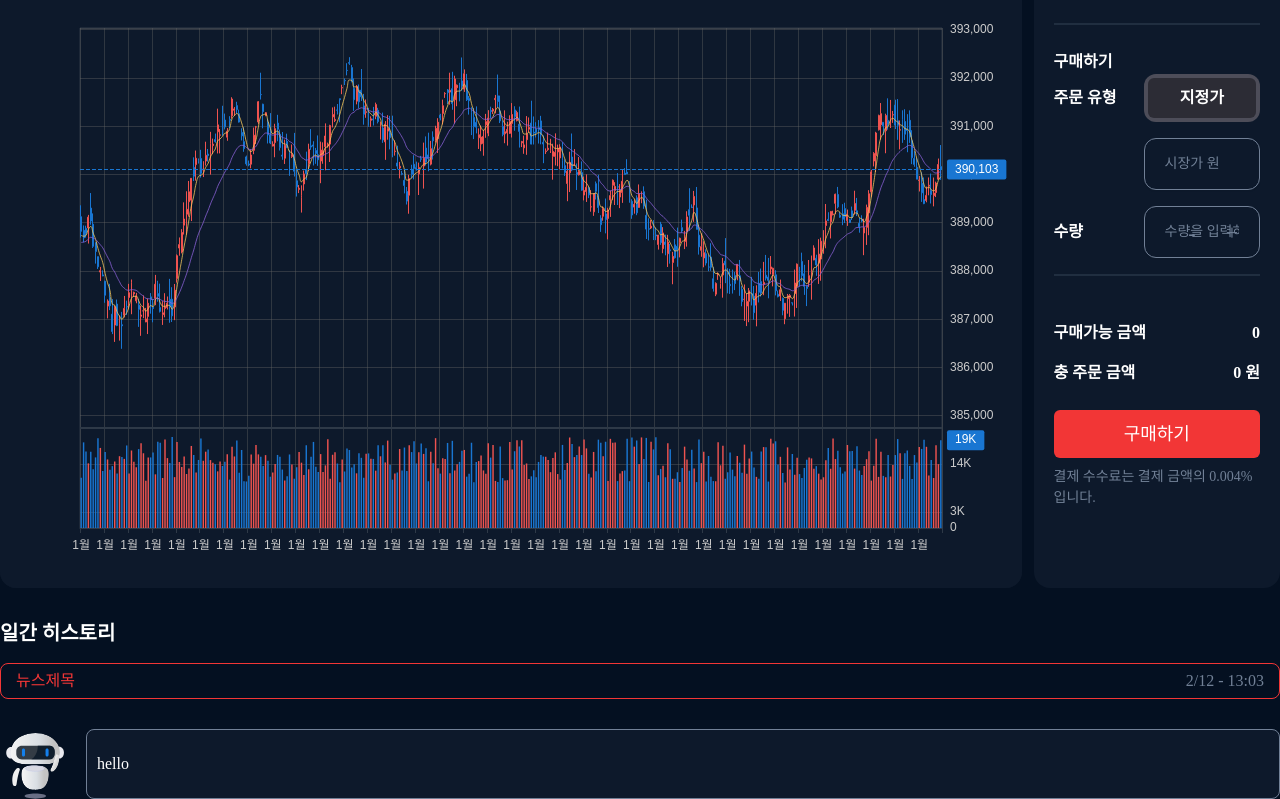
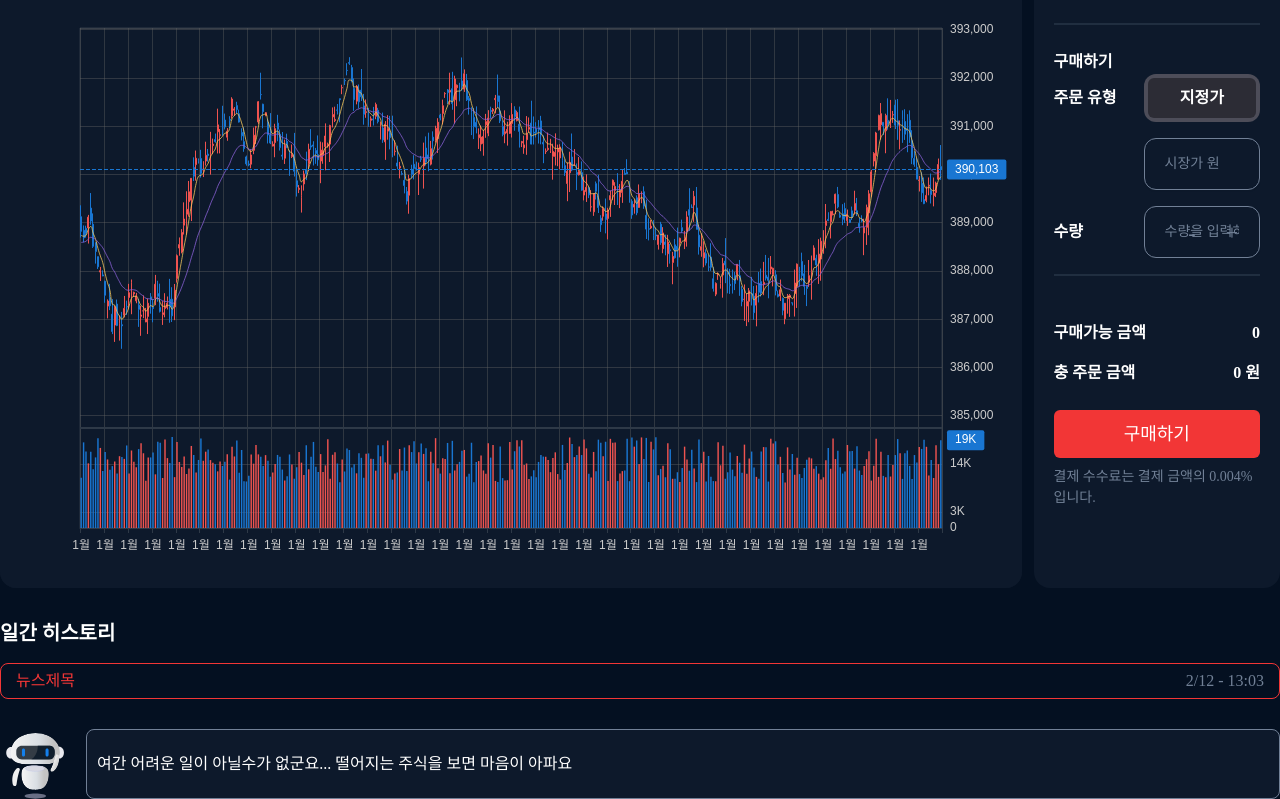
Before and after one commit to stitchzzang/BDL_PJT, a React (Vite) app: page /simulated-education in a window 1280 px wide. Shown: the part 465-1264 px from the top of the page. Built offline with nearby package versions, Linux system fonts and the light colour scheme; a web font is replaced by a local one.

Commit message:
design:복호화 애니메이션 추가

```diff
--- a/src/components/stock-tutorial/stock-tutorial-comment.tsx
+++ b/src/components/stock-tutorial/stock-tutorial-comment.tsx
@@ -1,6 +1,7 @@
 import Lottie from 'lottie-react';
 
 import robotMove from '@/assets/lottie/robot-animation.json';
+import { DecryptedText } from '@/components/ui/decrypted-text';
 
 export const StockTutorialComment = () => {
   return (
@@ -17,7 +18,14 @@ export const StockTutorialComment = () => {
         />
       </div>
       <div className="flex w-full items-center rounded-lg border border-border-color bg-modal-background-color p-[10px]">
-        <h1>hello</h1>
+        <h1>
+          <DecryptedText
+            text="여간 어려운 일이 아닐수가 없군요... 떨어지는 주식을 보면 마음이 아파요"
+            animateOn="view"
+            speed={250}
+            encryptedClassName="text-border-color"
+          />
+        </h1>
       </div>
     </div>
   );
--- /dev/null
+++ b/src/components/ui/decrypted-text.tsx
@@ -0,0 +1,222 @@
+/*
+	Installed from https://reactbits.dev/ts/tailwind/
+*/
+
+import { motion } from 'framer-motion';
+import { useEffect, useRef, useState } from 'react';
+
+interface DecryptedTextProps {
+  text: string;
+  speed?: number;
+  maxIterations?: number;
+  sequential?: boolean;
+  revealDirection?: 'start' | 'end' | 'center';
+  useOriginalCharsOnly?: boolean;
+  characters?: string;
+  className?: string;
+  encryptedClassName?: string;
+  parentClassName?: string;
+  animateOn?: 'view' | 'hover';
+  [key: string]: any;
+}
+
+export const DecryptedText = ({
+  text,
+  speed = 50,
+  maxIterations = 10,
+  sequential = false,
+  revealDirection = 'start',
+  useOriginalCharsOnly = false,
+  characters = 'ABCDEFGHIJKLMNOPQRSTUVWXYZabcdefghijklmnopqrstuvwxyz!@#$%^&*()_+',
+  className = '',
+  parentClassName = '',
+  encryptedClassName = '',
+  animateOn = 'hover',
+  ...props
+}: DecryptedTextProps) => {
+  const [displayText, setDisplayText] = useState<string>(text);
+  const [isHovering, setIsHovering] = useState<boolean>(false);
+  const [isScrambling, setIsScrambling] = useState<boolean>(false);
+  const [revealedIndices, setRevealedIndices] = useState<Set<number>>(new Set());
+  const [hasAnimated, setHasAnimated] = useState<boolean>(false);
+  const containerRef = useRef<HTMLSpanElement>(null);
+
+  useEffect(() => {
+    let interval: ReturnType<typeof setTimeout>;
+    let currentIteration = 0;
+
+    const getNextIndex = (revealedSet: Set<number>): number => {
+      const textLength = text.length;
+      switch (revealDirection) {
+        case 'start':
+          return revealedSet.size;
+        case 'end':
+          return textLength - 1 - revealedSet.size;
+        case 'center': {
+          const middle = Math.floor(textLength / 2);
+          const offset = Math.floor(revealedSet.size / 2);
+          const nextIndex = revealedSet.size % 2 === 0 ? middle + offset : middle - offset - 1;
+
+          if (nextIndex >= 0 && nextIndex < textLength && !revealedSet.has(nextIndex)) {
+            return nextIndex;
+          }
+          for (let i = 0; i < textLength; i++) {
+            if (!revealedSet.has(i)) return i;
+          }
+          return 0;
+        }
+        default:
+          return revealedSet.size;
+      }
+    };
+
+    const availableChars = useOriginalCharsOnly
+      ? Array.from(new Set(text.split(''))).filter((char) => char !== ' ')
+      : characters.split('');
+
+    const shuffleText = (originalText: string, currentRevealed: Set<number>): string => {
+      if (useOriginalCharsOnly) {
+        const positions = originalText.split('').map((char, i) => ({
+          char,
+          isSpace: char === ' ',
+          index: i,
+          isRevealed: currentRevealed.has(i),
+        }));
+
+        const nonSpaceChars = positions
+          .filter((p) => !p.isSpace && !p.isRevealed)
+          .map((p) => p.char);
+
+        for (let i = nonSpaceChars.length - 1; i > 0; i--) {
+          const j = Math.floor(Math.random() * (i + 1));
+          [nonSpaceChars[i], nonSpaceChars[j]] = [nonSpaceChars[j], nonSpaceChars[i]];
+        }
+
+        let charIndex = 0;
+        return positions
+          .map((p) => {
+            if (p.isSpace) return ' ';
+            if (p.isRevealed) return originalText[p.index];
+            return nonSpaceChars[charIndex++];
+          })
+          .join('');
+      } else {
+        return originalText
+          .split('')
+          .map((char, i) => {
+            if (char === ' ') return ' ';
+            if (currentRevealed.has(i)) return originalText[i];
+            return availableChars[Math.floor(Math.random() * availableChars.length)];
+          })
+          .join('');
+      }
+    };
+
+    if (isHovering) {
+      setIsScrambling(true);
+      interval = setInterval(() => {
+        setRevealedIndices((prevRevealed) => {
+          if (sequential) {
+            if (prevRevealed.size < text.length) {
+              const nextIndex = getNextIndex(prevRevealed);
+              const newRevealed = new Set(prevRevealed);
+              newRevealed.add(nextIndex);
+              setDisplayText(shuffleText(text, newRevealed));
+              return newRevealed;
+            } else {
+              clearInterval(interval);
+              setIsScrambling(false);
+              return prevRevealed;
+            }
+          } else {
+            setDisplayText(shuffleText(text, prevRevealed));
+            currentIteration++;
+            if (currentIteration >= maxIterations) {
+              clearInterval(interval);
+              setIsScrambling(false);
+              setDisplayText(text);
+            }
+            return prevRevealed;
+          }
+        });
+      }, speed);
+    } else {
+      setDisplayText(text);
+      setRevealedIndices(new Set());
+      setIsScrambling(false);
+    }
+
+    return () => {
+      if (interval) clearInterval(interval);
+    };
+  }, [
+    isHovering,
+    text,
+    speed,
+    maxIterations,
+    sequential,
+    revealDirection,
+    characters,
+    useOriginalCharsOnly,
+  ]);
+
+  useEffect(() => {
+    if (animateOn !== 'view') return;
+
+    const observerCallback = (entries: IntersectionObserverEntry[]) => {
+      entries.forEach((entry) => {
+        if (entry.isIntersecting && !hasAnimated) {
+          setIsHovering(true);
+          setHasAnimated(true);
+        }
+      });
+    };
+
+    const observerOptions = {
+      root: null,
+      rootMargin: '0px',
+      threshold: 0.1,
+    };
+
+    const observer = new IntersectionObserver(observerCallback, observerOptions);
+    const currentRef = containerRef.current;
+    if (currentRef) {
+      observer.observe(currentRef);
+    }
+
+    return () => {
+      if (currentRef) observer.unobserve(currentRef);
+    };
+  }, [animateOn, hasAnimated]);
+
+  const hoverProps =
+    animateOn === 'hover'
+      ? {
+          onMouseEnter: () => setIsHovering(true),
+          onMouseLeave: () => setIsHovering(false),
+        }
+      : {};
+
+  return (
+    <motion.span
+      ref={containerRef}
+      className={`inline-block whitespace-pre-wrap ${parentClassName}`}
+      {...hoverProps}
+      {...props}
+    >
+      <span className="sr-only">{displayText}</span>
+
+      <span aria-hidden="true">
+        {displayText.split('').map((char, index) => {
+          const isRevealedOrDone = revealedIndices.has(index) || !isScrambling || !isHovering;
+
+          return (
+            <span key={index} className={isRevealedOrDone ? className : encryptedClassName}>
+              {char}
+            </span>
+          );
+        })}
+      </span>
+    </motion.span>
+  );
+};
```
